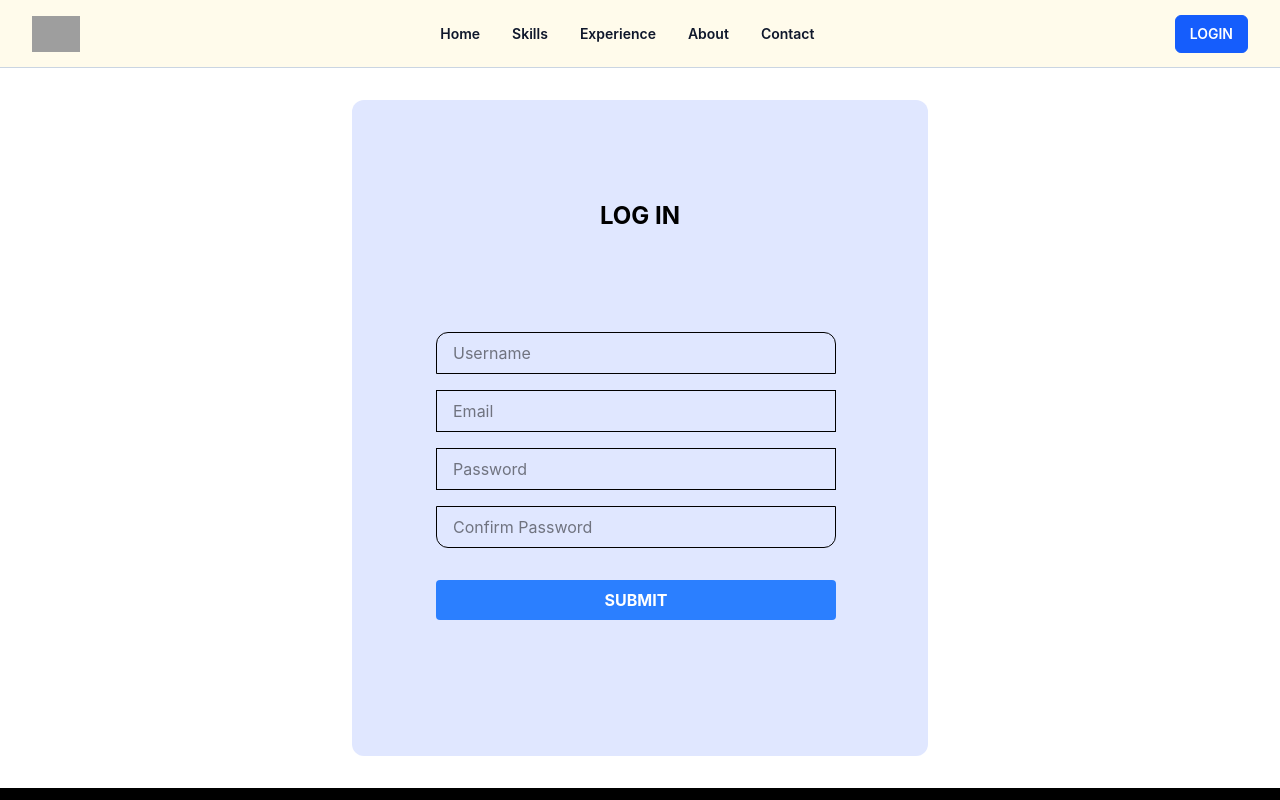
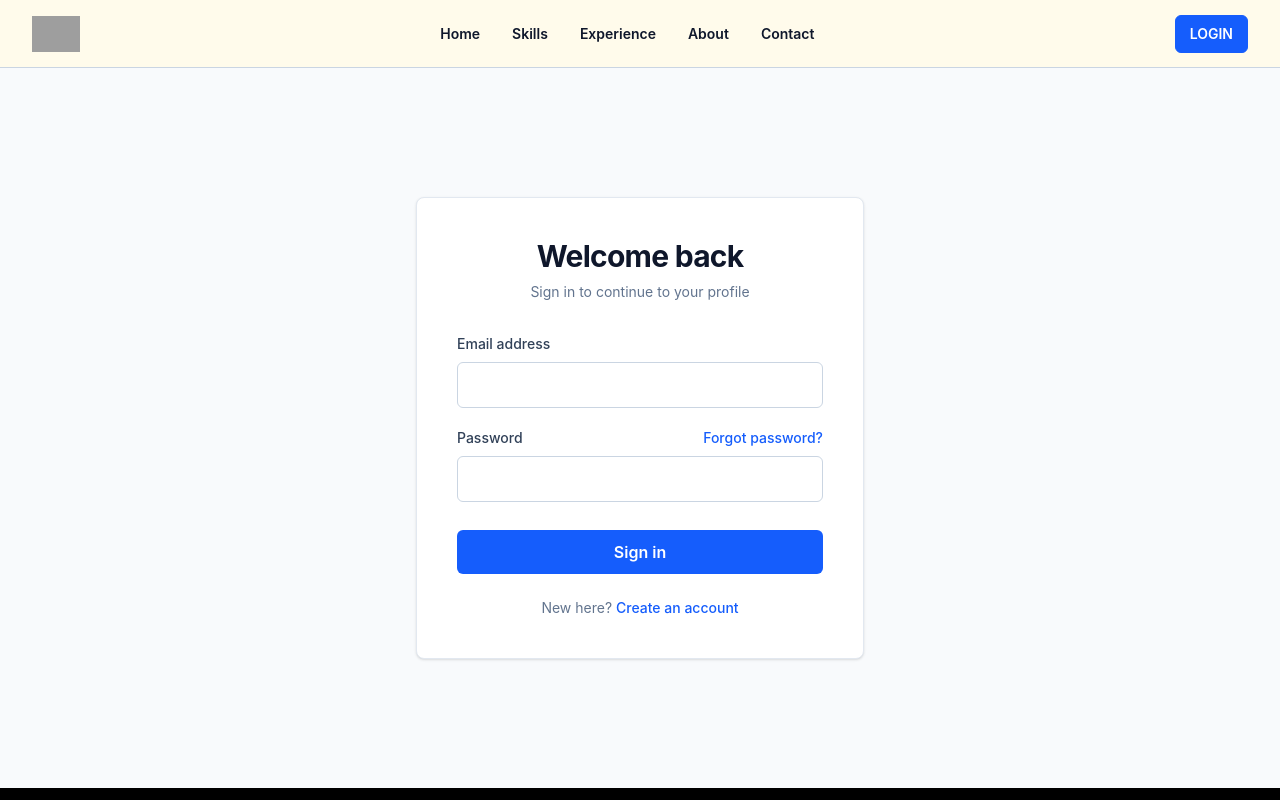
Before and after one commit to tousif-11/My-Profile, a React (Vite) app: page /login in a window 1280 px wide. Shown: the top 800 px of the page. Built offline with nearby package versions, Linux system fonts and the light colour scheme; grey boxes are pictures that could not be loaded.

Commit message:
Update project

```diff
--- a/src/pages/Login.jsx
+++ b/src/pages/Login.jsx
@@ -1,152 +1,102 @@
-import { useState, useEffect } from "react";
+import { useState } from "react";
 
 const Login = () => {
+  const [formValues, setFormValues] = useState({ email: "", password: "" });
+  const [formErrors, setFormErrors] = useState({});
+  const [isSubmitted, setIsSubmitted] = useState(false);
 
+  const handleChange = (event) => {
+    const { name, value } = event.target;
+    setFormValues((currentValues) => ({ ...currentValues, [name]: value }));
+    setFormErrors((currentErrors) => ({ ...currentErrors, [name]: "" }));
+    setIsSubmitted(false);
+  };
 
-  const initialValues = { username: "", email: "", password: "", confirmPassword: "",};
-  const [ formValues, setFormValues] = useState( initialValues);
-  const [formErrors, setFormErrors] = useState({});
-  const [isSubmit, setIsSubmit] = useState(false);
+  const handleSubmit = (event) => {
+    event.preventDefault();
+    const errors = {};
+    const emailPattern = /^[^\s@]+@[^\s@]+\.[^\s@]{2,}$/i;
 
+    if (!formValues.email) {
+      errors.email = "Email is required.";
+    } else if (!emailPattern.test(formValues.email)) {
+      errors.email = "Enter a valid email address.";
+    }
 
-  const handleChange = (e) => {
-    console.log(e.target);
-    const { name, value } = e.target;
-    setFormValues({...formValues, [name]: value});
-    console.log(formValues);
-    };
-   const handleSubmit = (e) => {
-  e.preventDefault();
-
-  const errors = validate(formValues);
+    if (!formValues.password) {
+      errors.password = "Password is required.";
+    }
 
     setFormErrors(errors);
-  setIsSubmit(true);
-};
-    useEffect(() =>{
-      console.log(formErrors);
-      if(Object.keys(formErrors).length === 0 && isSubmit){
-        console.log(formValues);
-      };
-    },[formErrors]);
-
-
-    const validate = (values) => {
-  const errors = {};
-
-  const regex = /^[^\s@]+@[^\s@]+\.[^\s@]{2,}$/i;
-
-  if (!values.username) {
-    errors.username = "Username is required!";
-  }
-
-  if (!values.email) {
-    errors.email = "Email is required!";
-  } else if (!regex.test(values.email)) {
-    errors.email = "This is not a valid email format!";
-  }
-
-  if (!values.password) {
-    errors.password = "Password is required!";
-  } else if (values.password.length < 4) {
-    errors.password = "Password must be more than 4 characters!";
-  }
-
-  if (!values.confirmPassword) {
-    errors.confirmPassword = "Confirm password is required!";
-  } else if (values.confirmPassword !== values.password) {
-    errors.confirmPassword = "Passwords do not match!";
-  }
-
-  return errors;
-
+    setIsSubmitted(Object.keys(errors).length === 0);
   };
 
+  return (
+    <main className="flex min-h-[calc(100vh-5rem)] items-center justify-center bg-slate-50 px-4 py-12">
+      <form
+        onSubmit={handleSubmit}
+        noValidate
+        className="w-full max-w-md rounded-lg border border-slate-200 bg-white p-8 shadow-sm sm:p-10"
+      >
+        <div className="mb-8 text-center">
+          <h1 className="text-3xl font-bold tracking-tight text-slate-900">Welcome back</h1>
+          <p className="mt-2 text-sm text-slate-500">Sign in to continue to your profile</p>
+        </div>
 
-
-
-
- return (
-  <div className="mx-auto max-w-7xl min-h-180 flex justify-center">
-
-    {Object.keys(formErrors).length === 0 && isSubmit && (
-      <div className="ui message success">
-        Signed in successfully
-      </div>
+        {isSubmitted && (
+          <p className="mb-6 rounded-md bg-green-50 px-4 py-3 text-sm font-medium text-green-700" role="status">
+            Signed in successfully.
+          </p>
         )}
 
-    <form
-      onSubmit={handleSubmit}
-      className="mt-8 mb-8 w-xl rounded-xl bg-indigo-100"
-    >
-      <h1 className="text-2xl font-bold text-black mb-25 pt-25 flex justify-center items-center">
-        LOG IN
-      </h1>
-
-      {/* Username */}
+        <div className="space-y-5">
           <div>
-        <p>{formErrors.username}</p>
-
+            <label htmlFor="email" className="mb-2 block text-sm font-medium text-slate-700">
+              Email address
+            </label>
             <input
-          type="text"
-          placeholder="Username"
-          name="username"
-          value={formValues.username}
+              id="email"
+              type="email"
+              name="email"
+              autoComplete="email"
+              value={formValues.email}
               onChange={handleChange}
-          className="border border-black ml-21 rounded-t-xl px-4 py-2 mb-4 w-100"
+              aria-invalid={Boolean(formErrors.email)}
+              aria-describedby={formErrors.email ? "email-error" : undefined}
+              className="w-full rounded-md border border-slate-300 px-3 py-2.5 text-slate-900 outline-none transition focus:border-blue-600 focus:ring-2 focus:ring-blue-100"
             />
+            {formErrors.email && <p id="email-error" className="mt-2 text-sm text-red-600">{formErrors.email}</p>}
           </div>
 
-      {/* Email */}
           <div>
-        <p>{formErrors.email}</p>
-
+            <div className="mb-2 flex items-center justify-between gap-4">
+              <label htmlFor="password" className="block text-sm font-medium text-slate-700">Password</label>
+              <a href="#forgot-password" className="text-sm font-medium text-blue-600 hover:text-blue-700">Forgot password?</a>
+            </div>
             <input
-          type="email"
-          placeholder="Email"
-          name="email"
-          value={formValues.email}
+              id="password"
+              type="password"
+              name="password"
+              autoComplete="current-password"
+              value={formValues.password}
               onChange={handleChange}
-          className="border border-black px-4 py-2 ml-21 mb-4 w-100"
+              aria-invalid={Boolean(formErrors.password)}
+              aria-describedby={formErrors.password ? "password-error" : undefined}
+              className="w-full rounded-md border border-slate-300 px-3 py-2.5 text-slate-900 outline-none transition focus:border-blue-600 focus:ring-2 focus:ring-blue-100"
             />
+            {formErrors.password && <p id="password-error" className="mt-2 text-sm text-red-600">{formErrors.password}</p>}
+          </div>
         </div>
 
-      {/* Password */}
-      <div>
-        <p>{formErrors.password}</p>
+        <button type="submit" className="mt-7 w-full rounded-md bg-blue-600 px-4 py-2.5 font-semibold text-white transition hover:bg-blue-700 focus:outline-none focus:ring-2 focus:ring-blue-500 focus:ring-offset-2">
+          Sign in
+        </button>
 
-        <input
-          type="password"
-          placeholder="Password"
-          name="password"
-          value={formValues.password}
-          onChange={handleChange}
-          className="border border-black px-4 ml-21 py-2 mb-4 w-100"
-        />
-      </div>
-
-      {/* Confirm Password */}
-      <div>
-        <p>{formErrors.confirmPassword}</p>
-
-        <input
-          type="password"
-          placeholder="Confirm Password"
-          name="confirmPassword"
-          value={formValues.confirmPassword}
-          onChange={handleChange}
-          className="border border-black ml-21 px-4 py-2 mb-8 w-100 rounded-b-xl"
-        />
-      </div>
-
-      <button
-        type="submit"
-        className="bg-blue-500 text-white px-4 py-2 rounded hover:bg-blue-600 w-100 ml-21 hover:cursor-pointer font-bold"
-      >
-        SUBMIT
-      </button>
+        <p className="mt-6 text-center text-sm text-slate-500">
+          New here? <a href="#create-account" className="font-medium text-blue-600 hover:text-blue-700">Create an account</a>
+        </p>
       </form>
-  </div>
+    </main>
   );
 };
 
```
Lines whose indentation alone changed are shown as unchanged.
